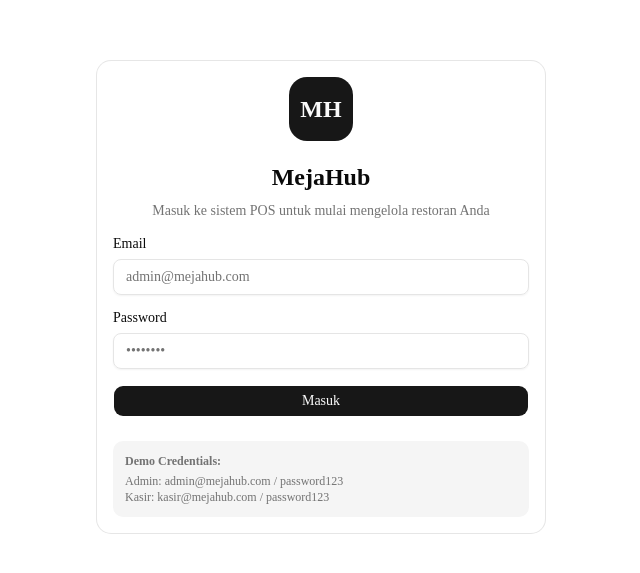
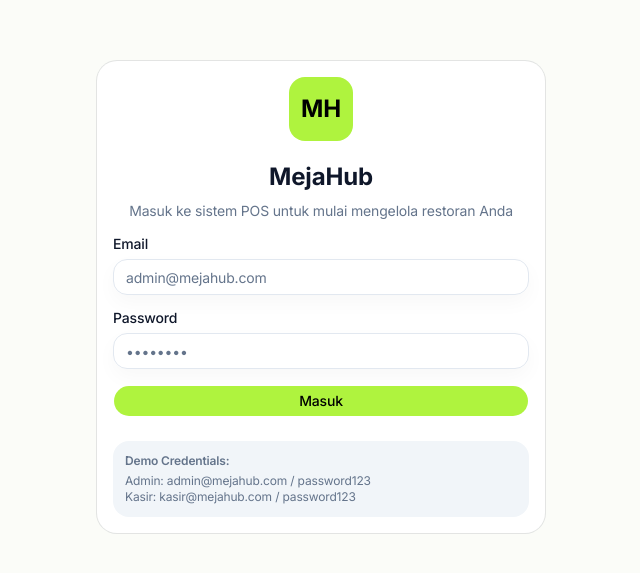
Before and after one commit to ahmad-affandi08/mejahub-pos, a Next.js app: page /login in a window 1280 px wide. Shown: the part 103-676 px from the top of the page, without its empty margins (319-959 px from the left). Built offline with nearby package versions, Linux system fonts and the light colour scheme.

Commit message:
[REFACTOR] update font imports and variables in layout component

```diff
--- a/src/app/globals.css
+++ b/src/app/globals.css
@@ -4,126 +4,181 @@
 
 @custom-variant dark (&:is(.dark *));
 
+:root {
+  --background: oklch(0.9892 0.0054 117.9205);
+  --foreground: oklch(0.2077 0.0398 265.7549);
+  --card: oklch(1.0000 0 0);
+  --card-foreground: oklch(0.2077 0.0398 265.7549);
+  --popover: oklch(1.0000 0 0);
+  --popover-foreground: oklch(0.2077 0.0398 265.7549);
+  --primary: oklch(0.8871 0.2122 128.5041);
+  --primary-foreground: oklch(0 0 0);
+  --secondary: oklch(0.3717 0.0392 257.2870);
+  --secondary-foreground: oklch(0.9842 0.0034 247.8575);
+  --muted: oklch(0.9683 0.0069 247.8956);
+  --muted-foreground: oklch(0.5544 0.0407 257.4166);
+  --accent: oklch(0.9819 0.0181 155.8263);
+  --accent-foreground: oklch(0.4479 0.1083 151.3277);
+  --destructive: oklch(0.6368 0.2078 25.3313);
+  --destructive-foreground: oklch(1.0000 0 0);
+  --border: oklch(0.9288 0.0126 255.5078);
+  --input: oklch(0.9288 0.0126 255.5078);
+  --ring: oklch(0.8871 0.2122 128.5041);
+  --chart-1: oklch(0.8871 0.2122 128.5041);
+  --chart-2: oklch(0.3717 0.0392 257.2870);
+  --chart-3: oklch(0.7227 0.1920 149.5793);
+  --chart-4: oklch(0.5544 0.0407 257.4166);
+  --chart-5: oklch(0.7107 0.0351 256.7878);
+  --sidebar: oklch(1.0000 0 0);
+  --sidebar-foreground: oklch(0.2077 0.0398 265.7549);
+  --sidebar-primary: oklch(0.8871 0.2122 128.5041);
+  --sidebar-primary-foreground: oklch(0 0 0);
+  --sidebar-accent: oklch(0.9842 0.0034 247.8575);
+  --sidebar-accent-foreground: oklch(0.2077 0.0398 265.7549);
+  --sidebar-border: oklch(0.9683 0.0069 247.8956);
+  --sidebar-ring: oklch(0.8871 0.2122 128.5041);
+  --font-sans: Inter, system-ui, sans-serif;
+  --font-serif: Georgia, serif;
+  --font-mono: JetBrains Mono, monospace;
+  --radius: 1rem;
+  --shadow-x: 0px;
+  --shadow-y: 8px;
+  --shadow-blur: 20px;
+  --shadow-spread: 0px;
+  --shadow-opacity: 0.05;
+  --shadow-color: #000000;
+  --shadow-2xs: 0px 8px 20px 0px hsl(0 0% 0% / 0.03);
+  --shadow-xs: 0px 8px 20px 0px hsl(0 0% 0% / 0.03);
+  --shadow-sm: 0px 8px 20px 0px hsl(0 0% 0% / 0.05), 0px 1px 2px -1px hsl(0 0% 0% / 0.05);
+  --shadow: 0px 8px 20px 0px hsl(0 0% 0% / 0.05), 0px 1px 2px -1px hsl(0 0% 0% / 0.05);
+  --shadow-md: 0px 8px 20px 0px hsl(0 0% 0% / 0.05), 0px 2px 4px -1px hsl(0 0% 0% / 0.05);
+  --shadow-lg: 0px 8px 20px 0px hsl(0 0% 0% / 0.05), 0px 4px 6px -1px hsl(0 0% 0% / 0.05);
+  --shadow-xl: 0px 8px 20px 0px hsl(0 0% 0% / 0.05), 0px 8px 10px -1px hsl(0 0% 0% / 0.05);
+  --shadow-2xl: 0px 8px 20px 0px hsl(0 0% 0% / 0.13);
+  --tracking-normal: -0.01em;
+  --spacing: 0.25rem;
+}
+
+.dark {
+  --background: oklch(0.1288 0.0406 264.6952);
+  --foreground: oklch(0.9842 0.0034 247.8575);
+  --card: oklch(0.2077 0.0398 265.7549);
+  --card-foreground: oklch(0.9842 0.0034 247.8575);
+  --popover: oklch(0.2077 0.0398 265.7549);
+  --popover-foreground: oklch(0.9842 0.0034 247.8575);
+  --primary: oklch(0.8871 0.2122 128.5041);
+  --primary-foreground: oklch(0 0 0);
+  --secondary: oklch(0.2795 0.0368 260.0310);
+  --secondary-foreground: oklch(0.9842 0.0034 247.8575);
+  --muted: oklch(0.2795 0.0368 260.0310);
+  --muted-foreground: oklch(0.7107 0.0351 256.7878);
+  --accent: oklch(0.3925 0.0896 152.5353);
+  --accent-foreground: oklch(0.8871 0.2122 128.5041);
+  --destructive: oklch(0.4437 0.1613 26.8994);
+  --destructive-foreground: oklch(1.0000 0 0);
+  --border: oklch(0.2795 0.0368 260.0310);
+  --input: oklch(0.2795 0.0368 260.0310);
+  --ring: oklch(0.8871 0.2122 128.5041);
+  --chart-1: oklch(0.8871 0.2122 128.5041);
+  --chart-2: oklch(0.6231 0.1880 259.8145);
+  --chart-3: oklch(0.7227 0.1920 149.5793);
+  --chart-4: oklch(0.6268 0.2325 303.9004);
+  --chart-5: oklch(0.7686 0.1647 70.0804);
+  --sidebar: oklch(0.1288 0.0406 264.6952);
+  --sidebar-foreground: oklch(0.9842 0.0034 247.8575);
+  --sidebar-primary: oklch(0.8871 0.2122 128.5041);
+  --sidebar-primary-foreground: oklch(0 0 0);
+  --sidebar-accent: oklch(0.2795 0.0368 260.0310);
+  --sidebar-accent-foreground: oklch(0.9842 0.0034 247.8575);
+  --sidebar-border: oklch(0.2795 0.0368 260.0310);
+  --sidebar-ring: oklch(0.8871 0.2122 128.5041);
+  --font-sans: Inter, system-ui, sans-serif;
+  --font-serif: Georgia, serif;
+  --font-mono: JetBrains Mono, monospace;
+  --radius: 1rem;
+  --shadow-x: 0px;
+  --shadow-y: 10px;
+  --shadow-blur: 25px;
+  --shadow-spread: 0px;
+  --shadow-opacity: 0.4;
+  --shadow-color: #000000;
+  --shadow-2xs: 0px 10px 25px 0px hsl(0 0% 0% / 0.20);
+  --shadow-xs: 0px 10px 25px 0px hsl(0 0% 0% / 0.20);
+  --shadow-sm: 0px 10px 25px 0px hsl(0 0% 0% / 0.40), 0px 1px 2px -1px hsl(0 0% 0% / 0.40);
+  --shadow: 0px 10px 25px 0px hsl(0 0% 0% / 0.40), 0px 1px 2px -1px hsl(0 0% 0% / 0.40);
+  --shadow-md: 0px 10px 25px 0px hsl(0 0% 0% / 0.40), 0px 2px 4px -1px hsl(0 0% 0% / 0.40);
+  --shadow-lg: 0px 10px 25px 0px hsl(0 0% 0% / 0.40), 0px 4px 6px -1px hsl(0 0% 0% / 0.40);
+  --shadow-xl: 0px 10px 25px 0px hsl(0 0% 0% / 0.40), 0px 8px 10px -1px hsl(0 0% 0% / 0.40);
+  --shadow-2xl: 0px 10px 25px 0px hsl(0 0% 0% / 1.00);
+}
+
 @theme inline {
   --color-background: var(--background);
   --color-foreground: var(--foreground);
+  --color-card: var(--card);
+  --color-card-foreground: var(--card-foreground);
+  --color-popover: var(--popover);
+  --color-popover-foreground: var(--popover-foreground);
+  --color-primary: var(--primary);
+  --color-primary-foreground: var(--primary-foreground);
+  --color-secondary: var(--secondary);
+  --color-secondary-foreground: var(--secondary-foreground);
+  --color-muted: var(--muted);
+  --color-muted-foreground: var(--muted-foreground);
+  --color-accent: var(--accent);
+  --color-accent-foreground: var(--accent-foreground);
+  --color-destructive: var(--destructive);
+  --color-destructive-foreground: var(--destructive-foreground);
+  --color-border: var(--border);
+  --color-input: var(--input);
+  --color-ring: var(--ring);
+  --color-chart-1: var(--chart-1);
+  --color-chart-2: var(--chart-2);
+  --color-chart-3: var(--chart-3);
+  --color-chart-4: var(--chart-4);
+  --color-chart-5: var(--chart-5);
+  --color-sidebar: var(--sidebar);
+  --color-sidebar-foreground: var(--sidebar-foreground);
+  --color-sidebar-primary: var(--sidebar-primary);
+  --color-sidebar-primary-foreground: var(--sidebar-primary-foreground);
+  --color-sidebar-accent: var(--sidebar-accent);
+  --color-sidebar-accent-foreground: var(--sidebar-accent-foreground);
+  --color-sidebar-border: var(--sidebar-border);
+  --color-sidebar-ring: var(--sidebar-ring);
+
   --font-sans: var(--font-sans);
-  --font-mono: var(--font-geist-mono);
-  --color-sidebar-ring: var(--sidebar-ring);
-  --color-sidebar-border: var(--sidebar-border);
-  --color-sidebar-accent-foreground: var(--sidebar-accent-foreground);
-  --color-sidebar-accent: var(--sidebar-accent);
-  --color-sidebar-primary-foreground: var(--sidebar-primary-foreground);
-  --color-sidebar-primary: var(--sidebar-primary);
-  --color-sidebar-foreground: var(--sidebar-foreground);
-  --color-sidebar: var(--sidebar);
-  --color-chart-5: var(--chart-5);
-  --color-chart-4: var(--chart-4);
-  --color-chart-3: var(--chart-3);
-  --color-chart-2: var(--chart-2);
-  --color-chart-1: var(--chart-1);
-  --color-ring: var(--ring);
-  --color-input: var(--input);
-  --color-border: var(--border);
-  --color-destructive: var(--destructive);
-  --color-accent-foreground: var(--accent-foreground);
-  --color-accent: var(--accent);
-  --color-muted-foreground: var(--muted-foreground);
-  --color-muted: var(--muted);
-  --color-secondary-foreground: var(--secondary-foreground);
-  --color-secondary: var(--secondary);
-  --color-primary-foreground: var(--primary-foreground);
-  --color-primary: var(--primary);
-  --color-popover-foreground: var(--popover-foreground);
-  --color-popover: var(--popover);
-  --color-card-foreground: var(--card-foreground);
-  --color-card: var(--card);
-  --radius-sm: calc(var(--radius) * 0.6);
-  --radius-md: calc(var(--radius) * 0.8);
+  --font-mono: var(--font-mono);
+  --font-serif: var(--font-serif);
+
+  --radius-sm: calc(var(--radius) - 4px);
+  --radius-md: calc(var(--radius) - 2px);
   --radius-lg: var(--radius);
-  --radius-xl: calc(var(--radius) * 1.4);
-  --radius-2xl: calc(var(--radius) * 1.8);
-  --radius-3xl: calc(var(--radius) * 2.2);
-  --radius-4xl: calc(var(--radius) * 2.6);
-}
+  --radius-xl: calc(var(--radius) + 4px);
 
-:root {
-  --background: oklch(1 0 0);
-  --foreground: oklch(0.145 0 0);
-  --card: oklch(1 0 0);
-  --card-foreground: oklch(0.145 0 0);
-  --popover: oklch(1 0 0);
-  --popover-foreground: oklch(0.145 0 0);
-  --primary: oklch(0.205 0 0);
-  --primary-foreground: oklch(0.985 0 0);
-  --secondary: oklch(0.97 0 0);
-  --secondary-foreground: oklch(0.205 0 0);
-  --muted: oklch(0.97 0 0);
-  --muted-foreground: oklch(0.556 0 0);
-  --accent: oklch(0.97 0 0);
-  --accent-foreground: oklch(0.205 0 0);
-  --destructive: oklch(0.577 0.245 27.325);
-  --border: oklch(0.922 0 0);
-  --input: oklch(0.922 0 0);
-  --ring: oklch(0.708 0 0);
-  --chart-1: oklch(0.809 0.105 251.813);
-  --chart-2: oklch(0.623 0.214 259.815);
-  --chart-3: oklch(0.546 0.245 262.881);
-  --chart-4: oklch(0.488 0.243 264.376);
-  --chart-5: oklch(0.424 0.199 265.638);
-  --radius: 0.625rem;
-  --sidebar: oklch(0.985 0 0);
-  --sidebar-foreground: oklch(0.145 0 0);
-  --sidebar-primary: oklch(0.205 0 0);
-  --sidebar-primary-foreground: oklch(0.985 0 0);
-  --sidebar-accent: oklch(0.97 0 0);
-  --sidebar-accent-foreground: oklch(0.205 0 0);
-  --sidebar-border: oklch(0.922 0 0);
-  --sidebar-ring: oklch(0.708 0 0);
-}
+  --shadow-2xs: var(--shadow-2xs);
+  --shadow-xs: var(--shadow-xs);
+  --shadow-sm: var(--shadow-sm);
+  --shadow: var(--shadow);
+  --shadow-md: var(--shadow-md);
+  --shadow-lg: var(--shadow-lg);
+  --shadow-xl: var(--shadow-xl);
+  --shadow-2xl: var(--shadow-2xl);
 
-.dark {
-  --background: oklch(0.145 0 0);
-  --foreground: oklch(0.985 0 0);
-  --card: oklch(0.205 0 0);
-  --card-foreground: oklch(0.985 0 0);
-  --popover: oklch(0.205 0 0);
-  --popover-foreground: oklch(0.985 0 0);
-  --primary: oklch(0.922 0 0);
-  --primary-foreground: oklch(0.205 0 0);
-  --secondary: oklch(0.269 0 0);
-  --secondary-foreground: oklch(0.985 0 0);
-  --muted: oklch(0.269 0 0);
-  --muted-foreground: oklch(0.708 0 0);
-  --accent: oklch(0.269 0 0);
-  --accent-foreground: oklch(0.985 0 0);
-  --destructive: oklch(0.704 0.191 22.216);
-  --border: oklch(1 0 0 / 10%);
-  --input: oklch(1 0 0 / 15%);
-  --ring: oklch(0.556 0 0);
-  --chart-1: oklch(0.809 0.105 251.813);
-  --chart-2: oklch(0.623 0.214 259.815);
-  --chart-3: oklch(0.546 0.245 262.881);
-  --chart-4: oklch(0.488 0.243 264.376);
-  --chart-5: oklch(0.424 0.199 265.638);
-  --sidebar: oklch(0.205 0 0);
-  --sidebar-foreground: oklch(0.985 0 0);
-  --sidebar-primary: oklch(0.488 0.243 264.376);
-  --sidebar-primary-foreground: oklch(0.985 0 0);
-  --sidebar-accent: oklch(0.269 0 0);
-  --sidebar-accent-foreground: oklch(0.985 0 0);
-  --sidebar-border: oklch(1 0 0 / 10%);
-  --sidebar-ring: oklch(0.556 0 0);
+  --tracking-tighter: calc(var(--tracking-normal) - 0.05em);
+  --tracking-tight: calc(var(--tracking-normal) - 0.025em);
+  --tracking-normal: var(--tracking-normal);
+  --tracking-wide: calc(var(--tracking-normal) + 0.025em);
+  --tracking-wider: calc(var(--tracking-normal) + 0.05em);
+  --tracking-widest: calc(var(--tracking-normal) + 0.1em);
 }
 
 @layer base {
   * {
     @apply border-border outline-ring/50;
   }
+
   body {
     @apply bg-background text-foreground;
-  }
-  html {
-    @apply font-sans;
+    letter-spacing: var(--tracking-normal);
   }
 }
--- a/src/app/layout.tsx
+++ b/src/app/layout.tsx
@@ -1,16 +1,16 @@
 import type { Metadata } from "next";
-import { Geist, Geist_Mono } from "next/font/google";
+import { Inter, JetBrains_Mono } from "next/font/google";
 import { Toaster } from "@/components/ui/sonner";
 import { Providers } from "@/components/providers";
 import "./globals.css";
 
-const geistSans = Geist({
-  variable: "--font-geist-sans",
+const inter = Inter({
+  variable: "--font-inter",
   subsets: ["latin"],
 });
 
-const geistMono = Geist_Mono({
-  variable: "--font-geist-mono",
+const jetbrainsMono = JetBrains_Mono({
+  variable: "--font-jetbrains-mono",
   subsets: ["latin"],
 });
 
@@ -28,7 +28,7 @@ export default function RootLayout({
   return (
     <html lang="id" suppressHydrationWarning>
       <body
-        className={`${geistSans.variable} ${geistMono.variable} antialiased`}
+        className={`${inter.variable} ${jetbrainsMono.variable} antialiased`}
       >
         <Providers>
           {children}
```
